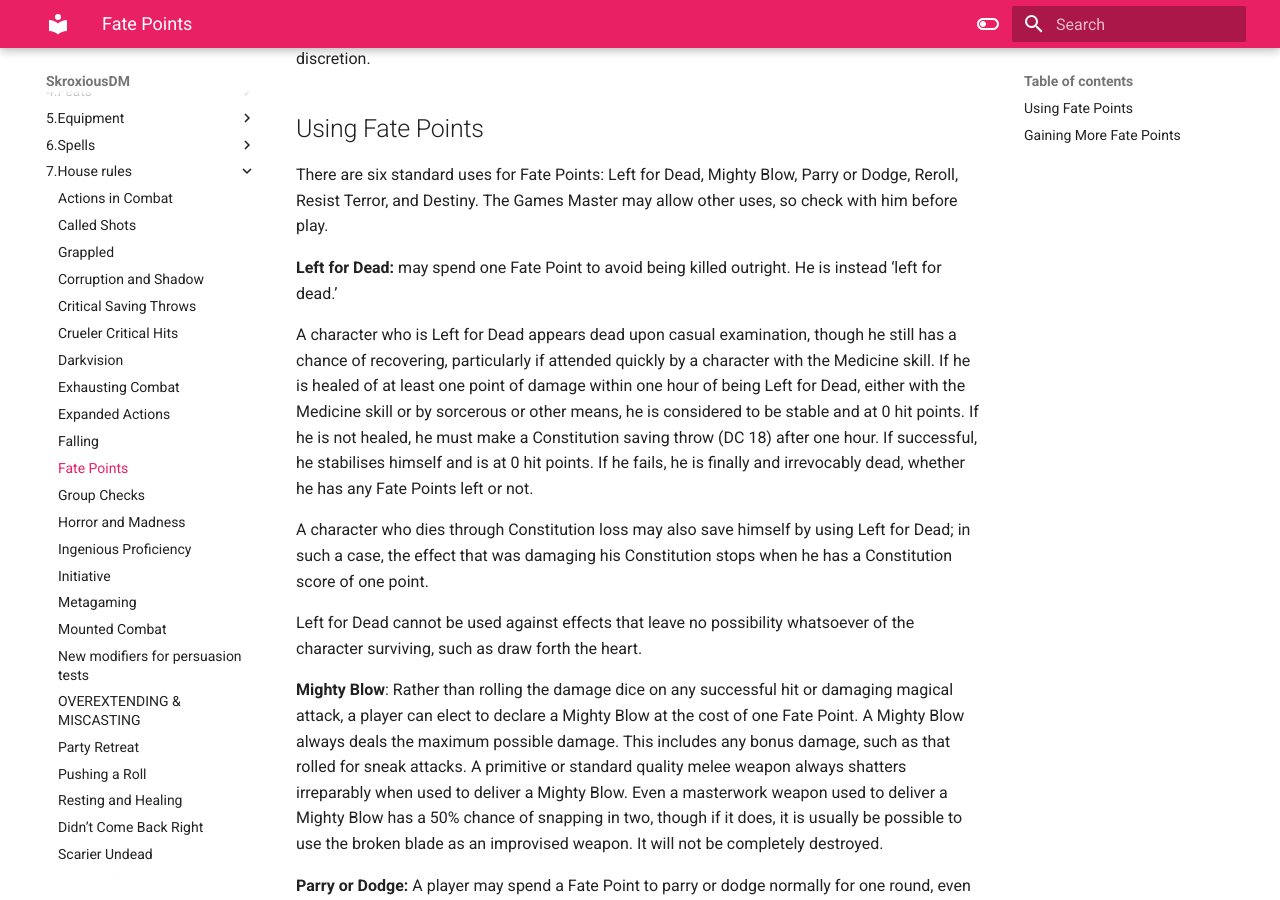
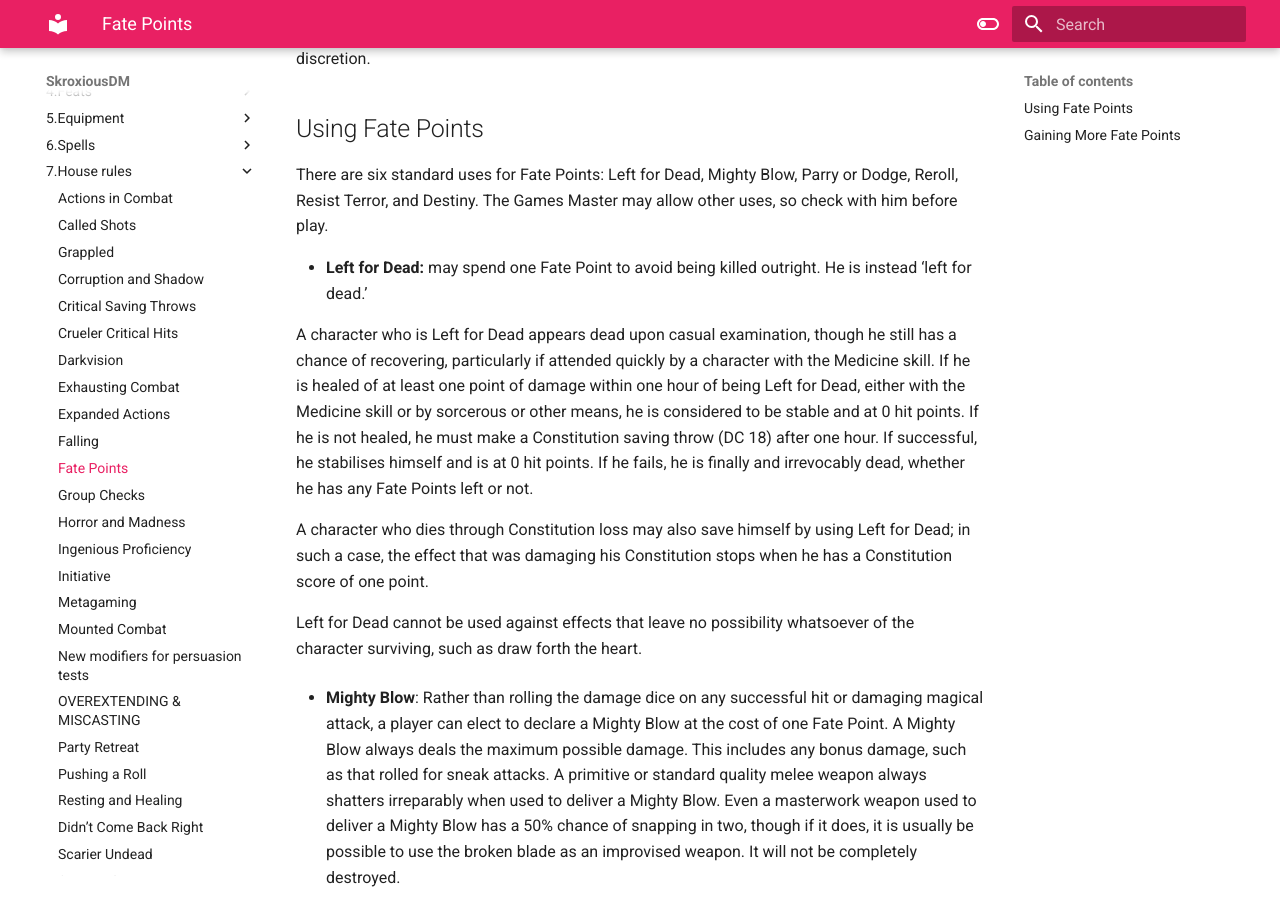
Before and after one commit to SkroxiousDM/SkroxiousDM, an MkDocs documentation site: the page built from docs/7.House_rules/Fate_Points.md, in a window 1280 px wide and 900 px high, scrolled down 633 px. Built offline with MkDocs 1.6.1 and Material for MkDocs 9.7.7, drawn with Linux system fonts in a browser that asks for light colours.

Commit message:
vault backup: 2023-10-29 18:28:44

```diff
--- a/docs/7.House_rules/Fate_Points.md
+++ b/docs/7.House_rules/Fate_Points.md
@@ -12,7 +12,7 @@
 
 There are six standard uses for Fate Points: Left for Dead, Mighty Blow, Parry or Dodge, Reroll, Resist Terror, and Destiny. The Games Master may allow other uses, so check with him before play.
 
-**Left for Dead:** may spend one Fate Point to avoid being killed outright. He is instead ‘left for dead.’
+- **Left for Dead:** may spend one Fate Point to avoid being killed outright. He is instead ‘left for dead.’
 
  A character who is Left for Dead appears dead upon casual examination, though he still has a chance of recovering, particularly if attended quickly by a character with the Medicine skill. If he is healed of at least one point of damage within one hour of being Left for Dead, either with the Medicine skill or by sorcerous or other means, he is considered to be stable and at 0 hit points. If he is not healed, he must make a Constitution saving throw (DC 18) after one hour. If successful, he stabilises himself and is at 0 hit points. If he fails, he is finally and irrevocably dead, whether he has any Fate Points left or not.
 
@@ -20,23 +20,23 @@
 
  Left for Dead cannot be used against effects that leave no possibility whatsoever of the character surviving, such as draw forth the heart.
 
-**Mighty Blow**: Rather than rolling the damage dice on any successful hit or damaging magical attack, a player can elect to declare a Mighty Blow at the cost of one Fate Point. A Mighty Blow always deals the maximum possible damage. This includes any bonus damage, such as that rolled for sneak attacks. A primitive or standard quality melee weapon always shatters irreparably when used to deliver a Mighty Blow. Even a masterwork weapon used to deliver a Mighty Blow has a 50% chance of snapping in two, though if it does, it is usually be possible to use the broken blade as an improvised weapon. It will not be completely destroyed.
+- **Mighty Blow**: Rather than rolling the damage dice on any successful hit or damaging magical attack, a player can elect to declare a Mighty Blow at the cost of one Fate Point. A Mighty Blow always deals the maximum possible damage. This includes any bonus damage, such as that rolled for sneak attacks. A primitive or standard quality melee weapon always shatters irreparably when used to deliver a Mighty Blow. Even a masterwork weapon used to deliver a Mighty Blow has a 50% chance of snapping in two, though if it does, it is usually be possible to use the broken blade as an improvised weapon. It will not be completely destroyed.
 
-**Parry or Dodge:** A player may spend a Fate Point to parry or dodge normally for one round, even in circumstances where he would normally be unable to dodge or parry (such as when blinded or taken by surprise). The player gets a +5 luck bonus to his AC score for the round in question.
+- **Parry or Dodge:** A player may spend a Fate Point to parry or dodge normally for one round, even in circumstances where he would normally be unable to dodge or parry (such as when blinded or taken by surprise). The player gets a +5 luck bonus to his AC score for the round in question.
 
-**Reroll:** A player can reroll one failed attack roll, skill check or saving throw that he just made. The Fate Point must be spent immediately after rolling the dice, and the player is bound by the result of the second roll – he cannot reroll again by any means.
+- **Reroll:** A player can reroll one failed attack roll, skill check or saving throw that he just made. The Fate Point must be spent immediately after rolling the dice, and the player is bound by the result of the second roll – he cannot reroll again by any means.
 
-**Resist Terror:** A player can spend a Fate Point to ignore the Terror of the Unknown.
+- **Resist Terror:** A player can spend a Fate Point to ignore the Terror of the Unknown.
 
-**Destiny:** A player can at any time spend one or more Fate Points, with the agreement of the Games Master, to alter the world in some minor way. Essentially, this allows the player to have some input into the story, over and above the actions of his character. This change must be one that is plausible, minor and not overwhelmingly beneficial to the Player Characters. It may well assist them to accomplish their goals but they must still accomplish those goals by their own strength and wits, not simply by spending Fate Points!
-
-For example, a character captured by the law and imprisoned might spend a Fate Point to have a chance at escape, such as a comrade or slave-girl smuggling him a dagger or a guard becoming drunk on duty, or the discovery of a loose chunk of granite with which to smash open his ankle-chain. He may not, however, have his escape handed to him on a plate, such as by a sorcerer magically putting all the guards to sleep and bursting his door open.
-
-Another option for this use of a Fate Point is to alter a character in some minor way by revealing a new facet of his past. This might include knowing a language that he did not know before, which proves useful in his current situation or having a contact in the area from his previous dealings in the region.
-
-One good use of Destiny is when the players are at a dead end in an adventure. Perhaps they have missed some crucial clue or failed to puzzle out where to go next. A single Fate Point in this case is usually enough for the Games Master to offer some kind of in-game hint. Preferably, this will not be so blatant as to have a friendly Non-Player Character give the Player Characters the answer outright but, instead, might be something more along the lines of the background information often given out in Conan stories. For example, a lotus-dream could reveal a vision of the past history of creatures and places crucial to the plot; or an ancient scroll could be uncovered that, with a Decipher Script check and a bit of logic, could provide a hint as to where to look next.
-
-The Games Master will be more likely to accept proposed uses of Destiny which could plausibly relate to a character’s own future destiny, as reflected by his goals. For example, in the story Black Colossus, Conan is offered the position of commander of a nation’s armies and given a fine suit of plate armour as an indication of his position. Everyone around observes a regal quality about him which they had not seen before. This is a deliberate foreshadowing of his destiny to one day be King of Aquilonia. Had Conan’s player always made it clear that his ambition was to one day be king, the Games Master might allow him to be made commander for just one Fate Point, since it would allow that very foreshadowing.
+> **Destiny:** A player can at any time spend one or more Fate Points, with the agreement of the Games Master, to alter the world in some minor way. Essentially, this allows the player to have some input into the story, over and above the actions of his character. This change must be one that is plausible, minor and not overwhelmingly beneficial to the Player Characters. It may well assist them to accomplish their goals but they must still accomplish those goals by their own strength and wits, not simply by spending Fate Points!
+>
+>For example, a character captured by the law and imprisoned might spend a Fate Point to have a chance at escape, such as a comrade or slave-girl smuggling him a dagger or a guard becoming drunk on duty, or the discovery of a loose chunk of granite with which to smash open his ankle-chain. He may not, however, have his escape handed to him on a plate, such as by a sorcerer magically putting all the guards to sleep and bursting his door open.
+>
+>Another option for this use of a Fate Point is to alter a character in some minor way by revealing a new facet of his past. This might include knowing a language that he did not know before, which proves useful in his current situation or having a contact in the area from his previous dealings in the region.
+>
+>One good use of Destiny is when the players are at a dead end in an adventure. Perhaps they have missed some crucial clue or failed to puzzle out where to go next. A single Fate Point in this case is usually enough for the Games Master to offer some kind of in-game hint. Preferably, this will not be so blatant as to have a friendly Non-Player Character give the Player Characters the answer outright but, instead, might be something more along the lines of the background information often given out in Conan stories. For example, a lotus-dream could reveal a vision of the past history of creatures and places crucial to the plot; or an ancient scroll could be uncovered that, with a Decipher Script check and a bit of logic, could provide a hint as to where to look next.
+>
+>The Games Master will be more likely to accept proposed uses of Destiny which could plausibly relate to a character’s own future destiny, as reflected by his goals. For example, in the story Black Colossus, Conan is offered the position of commander of a nation’s armies and given a fine suit of plate armour as an indication of his position. Everyone around observes a regal quality about him which they had not seen before. This is a deliberate foreshadowing of his destiny to one day be King of Aquilonia. Had Conan’s player always made it clear that his ambition was to one day be king, the Games Master might allow him to be made commander for just one Fate Point, since it would allow that very foreshadowing.
 
 ## Gaining More Fate Points
 
```
